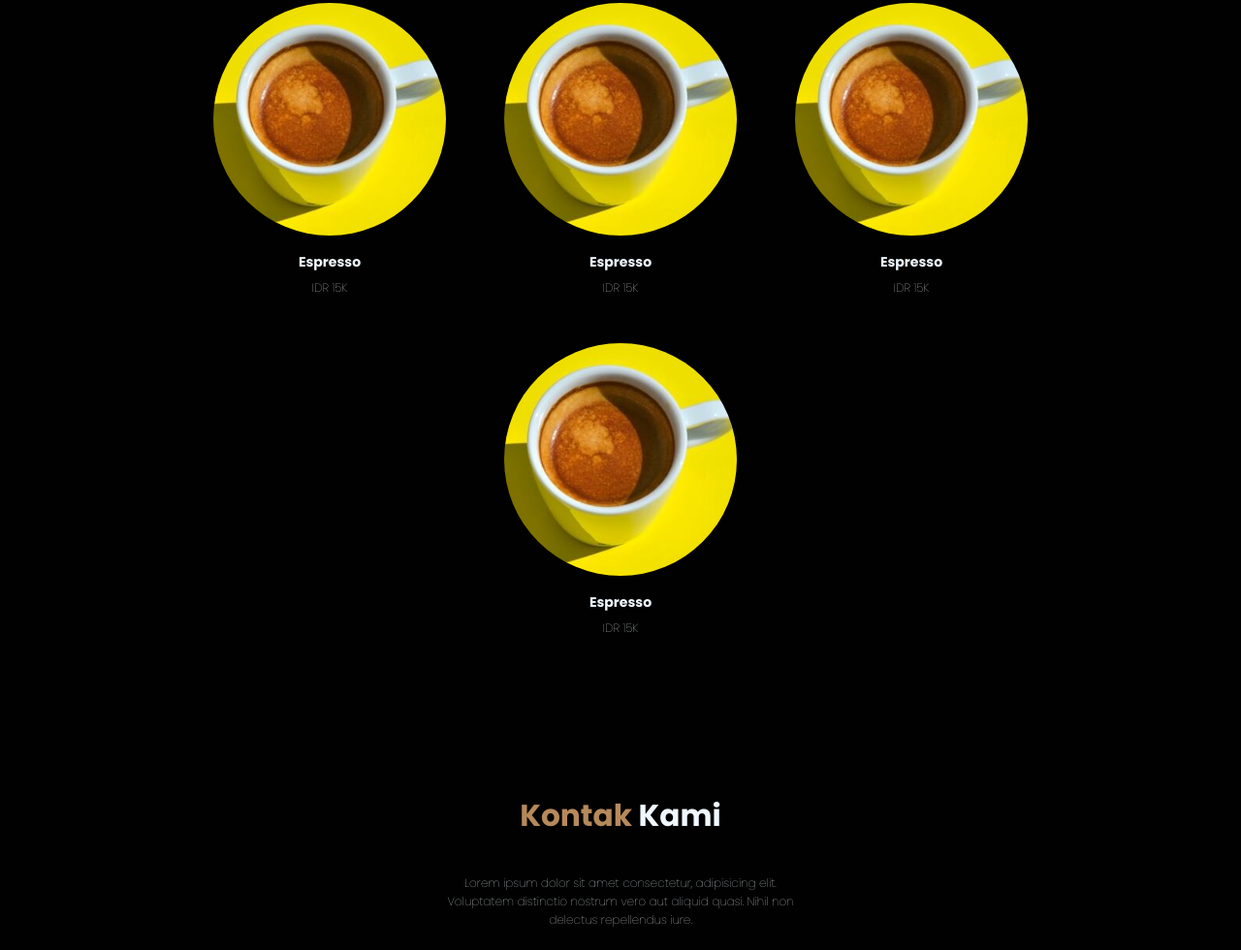
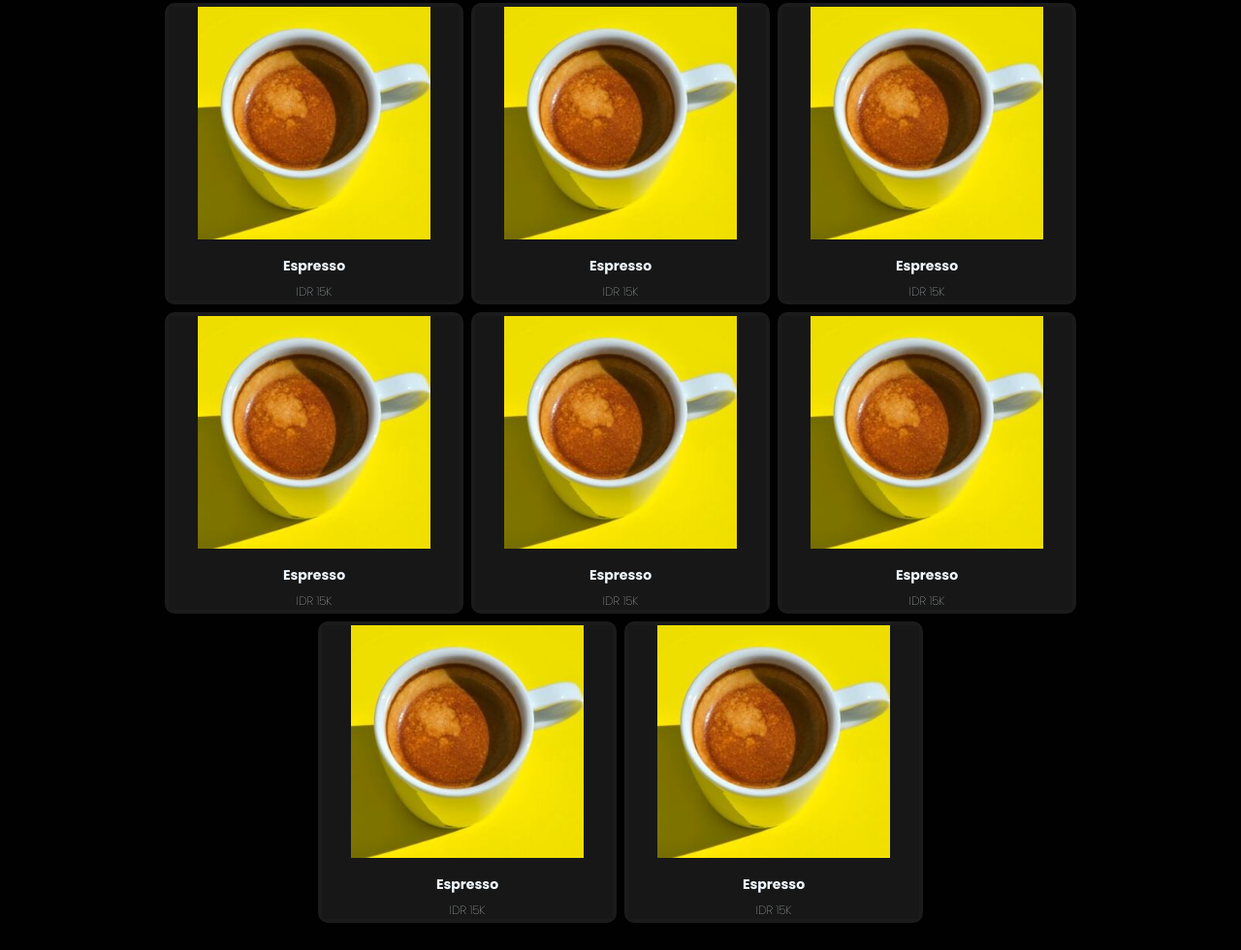
Before and after one commit to Purnomomaster/kedai-kopi, a plain HTML site: page index.html in a window 1280 px wide. Shown: the part 1491-2471 px from the top of the page at 97% size. Drawn offline with nearby package versions, Linux system fonts and the light colour scheme; grey boxes are pictures that could not be loaded.

Commit message:
create anim branch

```diff
--- a/index.html
+++ b/index.html
@@ -66,24 +66,76 @@
       Nihil non delectus repellendus iure.</p>
     <div class="row">
       <div class="menu-card">
+        <div class="card-border">
+          <div class="card-content">
             <img class="menu-card-img" src="img/1.jpg" alt="espresso">
             <h3 class="menu-card-title">Espresso</h3>
             <p class="menu-card-price">IDR 15K</p>
           </div>
+        </div>
+      </div>
       <div class="menu-card">
+        <div class="card-border">
+          <div class="card-content">
             <img class="menu-card-img" src="img/1.jpg" alt="espresso">
             <h3 class="menu-card-title">Espresso</h3>
             <p class="menu-card-price">IDR 15K</p>
           </div>
+        </div>
+      </div>
       <div class="menu-card">
+        <div class="card-border">
+          <div class="card-content">
             <img class="menu-card-img" src="img/1.jpg" alt="espresso">
             <h3 class="menu-card-title">Espresso</h3>
             <p class="menu-card-price">IDR 15K</p>
           </div>
+        </div>
+      </div>
       <div class="menu-card">
+        <div class="card-border">
+          <div class="card-content">
             <img class="menu-card-img" src="img/1.jpg" alt="espresso">
             <h3 class="menu-card-title">Espresso</h3>
             <p class="menu-card-price">IDR 15K</p>
+          </div>
+        </div>
+      </div>
+      <div class="menu-card">
+        <div class="card-border">
+          <div class="card-content">
+            <img class="menu-card-img" src="img/1.jpg" alt="espresso">
+            <h3 class="menu-card-title">Espresso</h3>
+            <p class="menu-card-price">IDR 15K</p>
+          </div>
+        </div>
+      </div>
+      <div class="menu-card">
+        <div class="card-border">
+          <div class="card-content">
+            <img class="menu-card-img" src="img/1.jpg" alt="espresso">
+            <h3 class="menu-card-title">Espresso</h3>
+            <p class="menu-card-price">IDR 15K</p>
+          </div>
+        </div>
+      </div>
+      <div class="menu-card">
+        <div class="card-border">
+          <div class="card-content">
+            <img class="menu-card-img" src="img/1.jpg" alt="espresso">
+            <h3 class="menu-card-title">Espresso</h3>
+            <p class="menu-card-price">IDR 15K</p>
+          </div>
+        </div>
+      </div>
+      <div class="menu-card">
+        <div class="card-border">
+          <div class="card-content">
+            <img class="menu-card-img" src="img/1.jpg" alt="espresso">
+            <h3 class="menu-card-title">Espresso</h3>
+            <p class="menu-card-price">IDR 15K</p>
+          </div>
+        </div>
       </div>
     </div>
   </section>
--- a/script.js
+++ b/script.js
@@ -9,3 +9,13 @@ document.addEventListener('click', function (e) {
         nav.classList.remove('active');
     }
 })
+// start anim
+const handleMouseMove = e => {
+    const { currentTarget: target } = e
+    const rect = target.getBoundingClientRect(), x = e.clientX - rect.left, y = e.clientY - rect.top
+    target.style.setProperty("--mouse-x", `${x}px`)
+    target.style.setProperty("--mouse-y", `${y}px`)
+}
+for (const card of document.querySelectorAll(".menu-card")) {
+    card.onmousemove = e => handleMouseMove(e)
+}
--- a/style.css
+++ b/style.css
@@ -172,13 +172,57 @@ body {
   flex-wrap: wrap;
   margin-top: 5rem;
   justify-content: center;
+  /* start anim */
+  display: flex;
+  flex-wrap: wrap;
+  gap: 8px;
+  width: 100%;
+  overflow: hidden;
 }
 .menu .row .menu-card{
   text-align: center;
-  padding-bottom: 4rem;
+  /* start anim */
+  cursor: pointer;
+  border-radius: 10px;
+  background-color: rgba(255 , 255, 255, 0.1);
+  display: flex;
+  flex-direction: column;
+  position: relative;
+}
+.menu .row .menu-card .card-content{
+  height: calc(100%-2px);
+  width: calc(100%-2px);
+  background-color: rgb(23, 23, 23);
+  border-radius: inherit;
+  margin: 4px;
+  position: relative;
+  z-index: 2;
+}
+.menu .row:hover .menu-card::after,
+.menu .row .menu-card:hover::before{
+  opacity: 1;
+}
+.menu .row .menu-card::before,.menu .row .menu-card::after{
+  /* start anim */
+  content: "";
+  position: absolute;
+  height: 100%;
+  width: 100%;
+  left: 0px;
+  top: 0px;
+  opacity: 0;
+  transition: opacity 500ms;
+}
+.menu .row .menu-card::before{
+  background: radial-gradient(800px circle at var(--mouse-x) var(--mouse-y), rgba(255,255,255,0.1), transparent 30%);
+  border-radius: inherit;
+  z-index: 3;
+}
+.menu .row .menu-card::after{
+  background: radial-gradient(400px circle at var(--mouse-x) var(--mouse-y), white, transparent 40%);
+  z-index: 1;
 }
 .menu .row .menu-card img{
-  border-radius: 50%;
   width: 80%;
 }
 .menu .row .menu-card .menu-card-title{
```
Lines whose indentation alone changed are shown as unchanged.
